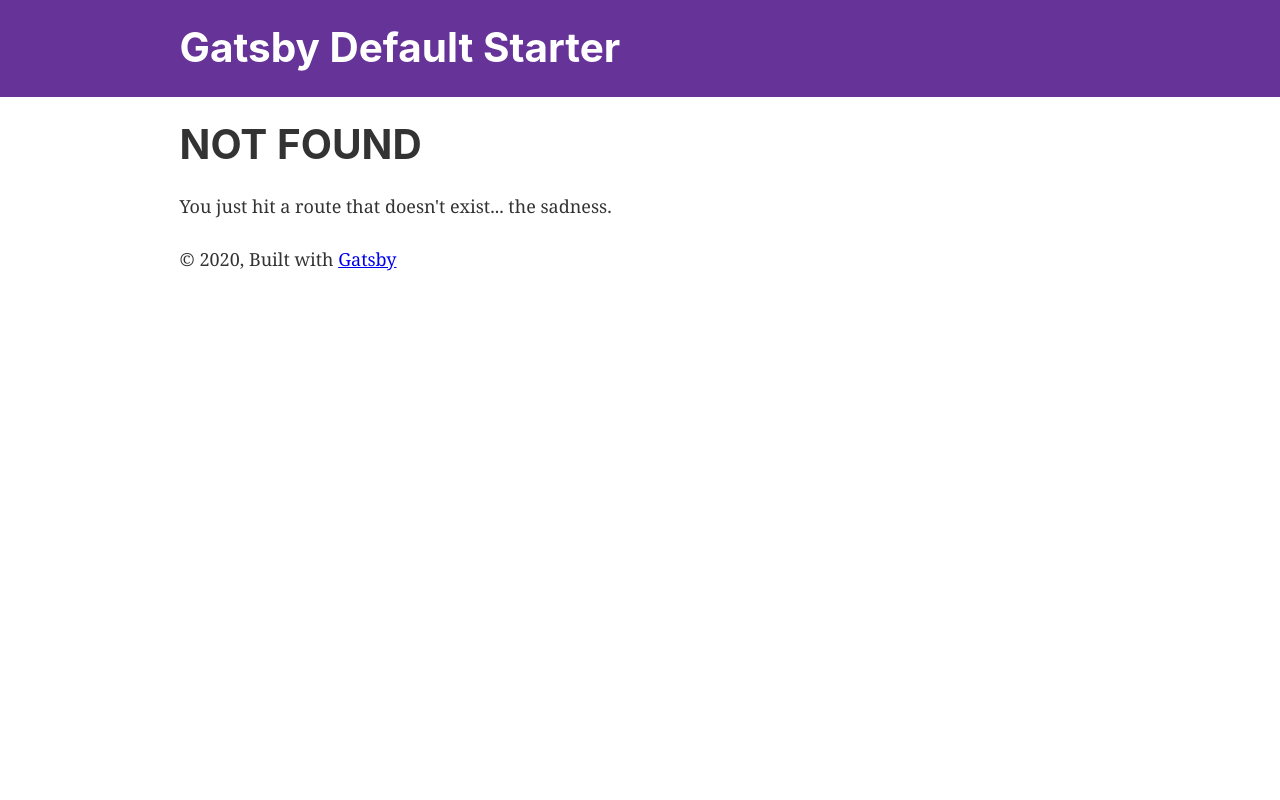
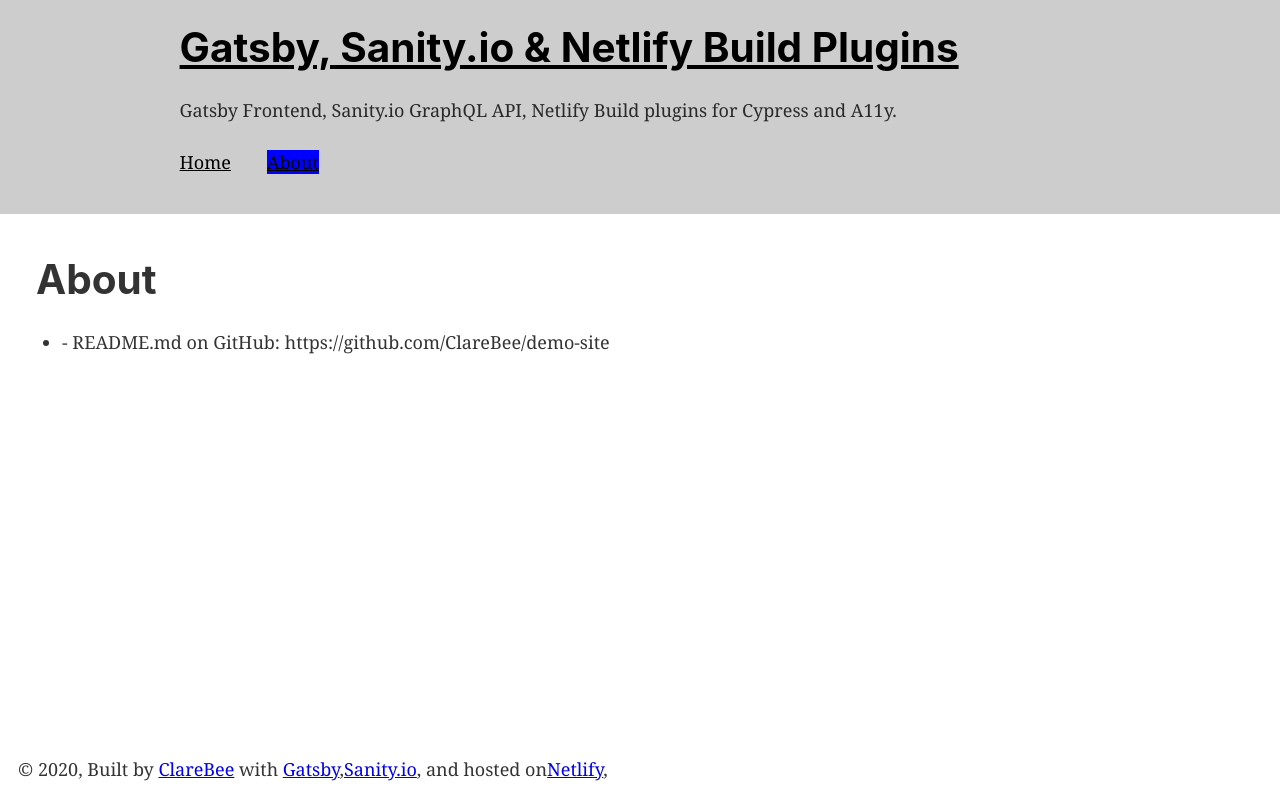
Before and after one commit to ClareBee/demo-site, a Gatsby site in the folder frontend/: page /about in a window 1280 px wide. Before the commit this address had no page. Built offline with nearby package versions, Linux system fonts and the light colour scheme; Gatsby itself is replaced by a stand-in of ours.

Commit message:
css modules and gatsby-image

```diff
--- a/frontend/gatsby-config.js
+++ b/frontend/gatsby-config.js
@@ -3,9 +3,9 @@
 })
 module.exports = {
   siteMetadata: {
-    title: `Gatsby Default Starter`,
-    description: `Kick off your next, great Gatsby project with this default starter. This barebones starter ships with the main Gatsby configuration files you might need.`,
-    author: `@gatsbyjs`,
+    title: `Gatsby, Sanity.io & Netlify Build Plugins`,
+    description: `Gatsby Frontend, Sanity.io GraphQL API, Netlify Build plugins for Cypress and A11y.`,
+    author: `@clarie_bee`,
   },
   plugins: [
     `gatsby-plugin-react-helmet`,
--- a/frontend/src/components/header.js
+++ b/frontend/src/components/header.js
@@ -1,32 +1,17 @@
 import { Link } from "gatsby"
 import PropTypes from "prop-types"
 import React from "react"
+import styles from "./header.module.css"
+import Nav from "./nav"
 
-const Header = ({ siteTitle }) => (
-  <header
-    style={{
-      background: `rebeccapurple`,
-      marginBottom: `1.45rem`,
-    }}
-  >
-    <div
-      style={{
-        margin: `0 auto`,
-        maxWidth: 960,
-        padding: `1.45rem 1.0875rem`,
-      }}
-    >
-      <h1 style={{ margin: 0 }}>
-        <Link
-          to="/"
-          style={{
-            color: `white`,
-            textDecoration: `none`,
-          }}
-        >
-          {siteTitle}
-        </Link>
+const Header = ({ siteTitle, description }) => (
+  <header className={styles.header}>
+    <div className={styles.container}>
+      <h1>
+        <Link to="/">{siteTitle}</Link>
       </h1>
+      <p>{description}</p>
+      <Nav />
     </div>
   </header>
 )
--- /dev/null
+++ b/frontend/src/components/header.module.css
@@ -0,0 +1,14 @@
+.header {
+  margin-bottom: 1.45rem;
+  background: #cdcdcd;
+}
+
+.header a {
+  color: black;
+}
+
+.container {
+  margin: 0 auto;
+  max-width: 960px;
+  padding: 1.45rem 1.0875rem;
+}
--- a/frontend/src/components/layout.css
+++ b/frontend/src/components/layout.css
@@ -1,5 +1,5 @@
 html {
-  font-family: sans-serif;
+  font-family: "Gill Sans", sans-serif;
   -ms-text-size-adjust: 100%;
   -webkit-text-size-adjust: 100%;
 }
@@ -621,24 +621,18 @@
   }
 }
 
-.movie-list {
-  list-style: none;
+.container {
+  margin: 0 auto;
   display: flex;
-  flex-flow: row wrap;
-  justify-content: space-around;
+  flex-direction: column;
+  height: 100vh;
 }
 
-.movie-item {
-  margin: 1rem;
-  display: flex;
-  justify-content: center;
-  align-items: center;
-  flex-direction: column;
-  width: 40%;
+.container main {
+  flex-grow: 1;
+  padding: 1rem 2rem;
+}
+
+.container footer {
   padding: 1rem;
 }
-
-.movie-item h2 {
-  font-size: 1.5rem;
-  text-align: center;
-}
--- a/frontend/src/components/layout.js
+++ b/frontend/src/components/layout.js
@@ -18,29 +18,28 @@
       site {
         siteMetadata {
           title
+          description
         }
       }
     }
   `)
 
   return (
-    <>
-      <Header siteTitle={data.site.siteMetadata.title} />
-      <div
-        style={{
-          margin: `0 auto`,
-          maxWidth: 960,
-          padding: `0 1.0875rem 1.45rem`,
-        }}
-      >
-        <main>{children}</main>
-        <footer>
-          © {new Date().getFullYear()}, Built with
-          {` `}
-          <a href="https://www.gatsbyjs.org">Gatsby</a>
-        </footer>
-      </div>
-    </>
+    <div className="container">
+      <Header
+        siteTitle={data.site.siteMetadata.title}
+        description={data.site.siteMetadata.description}
+      />
+      <main>{children}</main>
+      <footer>
+        © {new Date().getFullYear()}, Built by{" "}
+        <a href="https://clarebee.com">ClareBee</a> with
+        {` `}
+        <a href="https://www.gatsbyjs.org">Gatsby</a>,
+        <a href="https://www.sanity.io/">Sanity.io</a>, and hosted on
+        <a href="https://www.netlify.com">Netlify</a>,
+      </footer>
+    </div>
   )
 }
 
--- /dev/null
+++ b/frontend/src/components/nav.js
@@ -0,0 +1,22 @@
+import { Link } from "gatsby"
+import React from "react"
+import styles from "./nav.module.css"
+
+const Nav = () => (
+  <nav className={styles.nav}>
+    <ul>
+      <li>
+        <Link to="/" activeClassName={styles.active}>
+          Home
+        </Link>
+      </li>
+      <li>
+        <Link to="/about" activeClassName={styles.active}>
+          About
+        </Link>
+      </li>
+    </ul>
+  </nav>
+)
+
+export default Nav
--- /dev/null
+++ b/frontend/src/components/nav.module.css
@@ -0,0 +1,16 @@
+.active {
+  color: red;
+  background: blue;
+}
+
+.nav ul {
+  list-style: none;
+  display: flex;
+  flex-flow: row nowrap;
+  padding: 0;
+  margin: 0;
+}
+
+.nav li {
+  margin-right: 2rem;
+}
--- a/frontend/src/pages/page-2.js
+++ b/frontend/src/pages/about.js
@@ -1,15 +1,15 @@
 import React from "react"
-import { Link } from "gatsby"
 
 import Layout from "../components/layout"
 import SEO from "../components/seo"
 
 const SecondPage = () => (
   <Layout>
-    <SEO title="Page two" />
-    <h1>Hi from the second page</h1>
-    <p>Welcome to page 2</p>
-    <Link to="/">Go back to the homepage</Link>
+    <SEO title="About" />
+    <h1>About</h1>
+    <ul>
+      <li>- README.md on GitHub: https://github.com/ClareBee/demo-site</li>
+    </ul>
   </Layout>
 )
 
--- a/frontend/src/pages/index.js
+++ b/frontend/src/pages/index.js
@@ -1,5 +1,5 @@
 import React from "react"
-import { Link, graphql } from "gatsby"
+import { graphql } from "gatsby"
 
 import Layout from "../components/layout"
 import MovieList from "../components/movie-list"
@@ -11,7 +11,6 @@
     <Layout>
       <SEO title="Home" />
       <MovieList data={data} />
-      <Link to="/page-2/">Go to page 2</Link> <br />
     </Layout>
   )
 }
@@ -22,6 +21,7 @@
       edges {
         node {
           title
+          releaseDate
           poster {
             asset {
               fluid(maxWidth: 700) {
```
Also changed, not shown: frontend/cypress/integration/index_spec.js (+1 -1 lines), frontend/src/components/image.js (deleted, +0 -32 lines), frontend/src/components/movie-list.js (+11 -13 lines), frontend/src/components/movie-list.module.css (added, +34 -0 lines), frontend/src/pages/using-typescript.tsx (deleted, +0 -34 lines), README.md, frontend/src/images/gatsby-astronaut.png (deleted).
